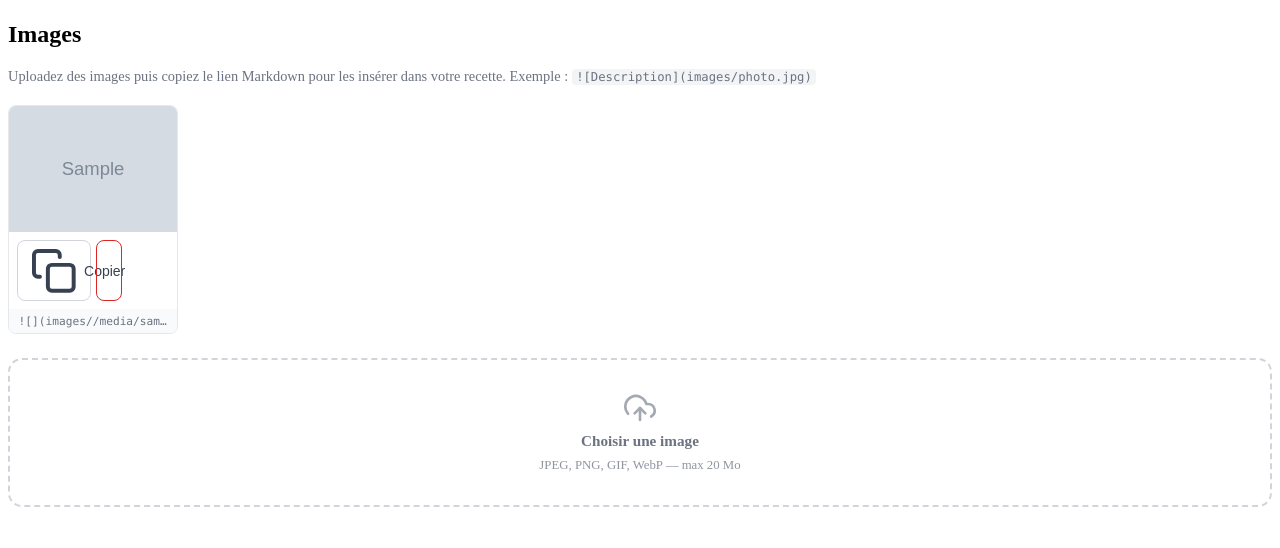
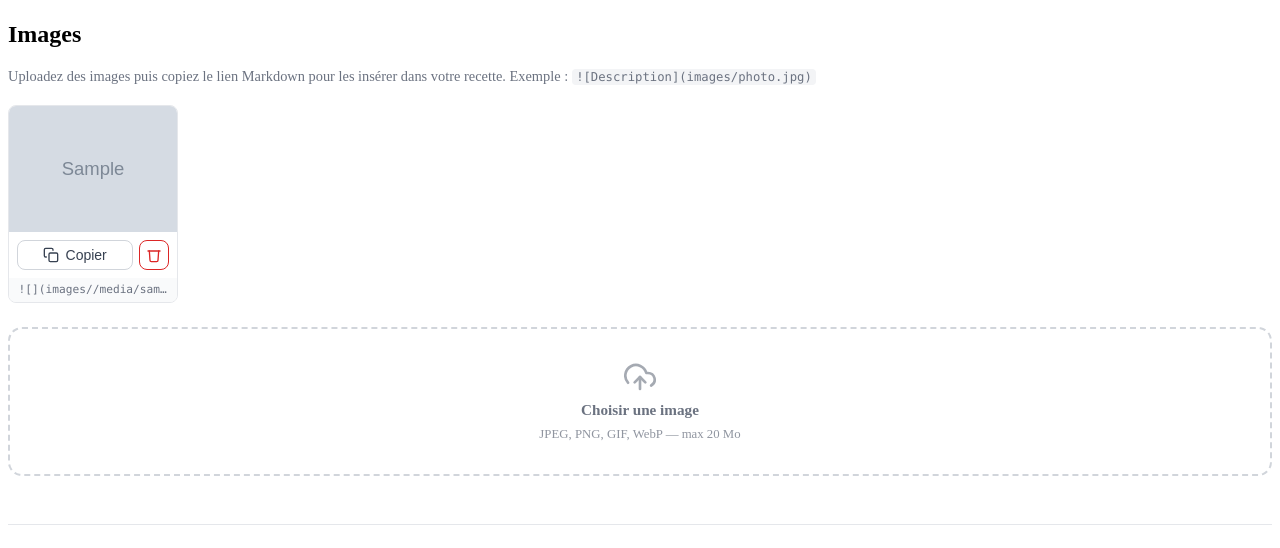
Before and after one commit to eraby-fr/simple_recipes, a Python web app: template backend/templates/edit.html in a window 1280 px wide. Shown: the part 980-1528 px from the top of the page. Run offline with Jinja, Linux system fonts and the light colour scheme; the template is opened without the code that fills it: most values are stand-ins (such as "Sample title", 1, 10 or a date in 2020); grey boxes marked "Sample" are stand-in pictures; some libraries are stand-ins or nearby versions.

Commit message:
Fix oversized overlapping edit/delete buttons on desktop.
Co-authored-by: Cursor <cursoragent@cursor.com>

```diff
--- a/backend/static/css/style.css
+++ b/backend/static/css/style.css
@@ -161,8 +161,16 @@ a[role="button"] {
   font-weight: 500;
   cursor: pointer;
   text-decoration: none;
+  width: auto;
   transition: background var(--transition), color var(--transition),
     border-color var(--transition), box-shadow var(--transition);
+}
+
+[role="button"] svg,
+button svg,
+a[role="button"] svg {
+  width: 1em;
+  height: 1em;
 }
 
 .btn-primary {
@@ -184,9 +192,20 @@ a[role="button"] {
   box-shadow: 0 2px 8px rgba(217, 119, 6, 0.4);
 }
 
-.btn-primary svg {
+.btn-primary svg,
+.btn-outline svg,
+.btn-danger svg,
+.btn-sm svg {
   width: 1rem;
   height: 1rem;
+}
+
+.btn-outline,
+.btn-danger,
+.btn-sm {
+  width: auto;
+  height: auto;
+  margin: 0;
 }
 
 .btn-outline {
@@ -613,6 +632,21 @@ a.tag:hover {
   display: flex;
   gap: 0.5rem;
   flex-shrink: 0;
+  align-items: center;
+  flex-wrap: wrap;
+}
+
+.recipe-actions a,
+.recipe-actions button {
+  width: auto;
+  height: auto;
+  margin: 0;
+  white-space: nowrap;
+}
+
+.recipe-actions svg {
+  width: 1rem;
+  height: 1rem;
 }
 
 .recipe-detail h1 {
@@ -1149,6 +1183,24 @@ a.tag:hover {
   display: flex;
   gap: 0.35rem;
   padding: 0.5rem;
+  align-items: center;
+}
+
+.image-actions button {
+  width: auto;
+  height: auto;
+  margin: 0;
+  min-width: 0;
+}
+
+.image-actions .copy-link-btn {
+  flex: 1 1 auto;
+  justify-content: center;
+}
+
+.image-actions .btn-danger {
+  flex: 0 0 auto;
+  padding-inline: 0.4rem;
 }
 
 .image-ref {
--- a/backend/templates/recipe.html
+++ b/backend/templates/recipe.html
@@ -21,6 +21,7 @@
           Modifier
         </a>
         <button
+          type="button"
           class="btn-danger btn-sm"
           hx-delete="/recipes/{{ recipe.slug }}"
           hx-confirm="Supprimer « {{ recipe.title }} » ? Cette action est irréversible."
```
